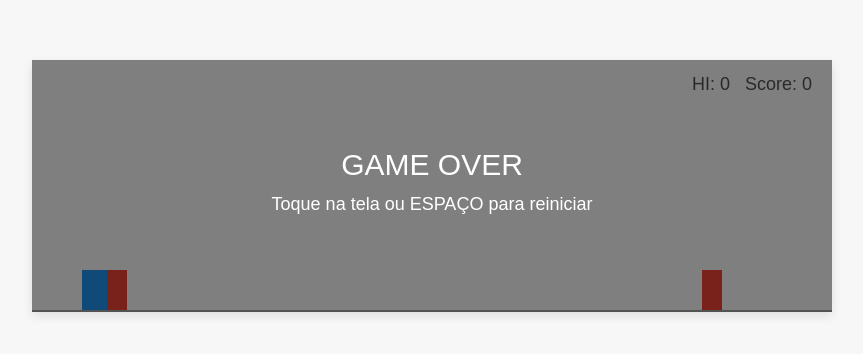
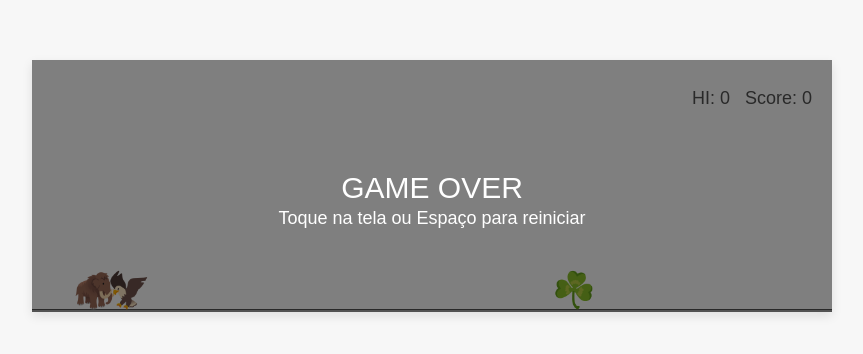
Before and after one commit to detiillimichel-max/Dino-Runner, a plain HTML site: page index.html in a window 1280 px wide. Shown: the part 214-568 px from the top of the page, without its empty margins (208-1071 px from the left). Drawn offline with Linux system fonts and the light colour scheme.

Commit message:
Refactor HTML and JavaScript for game enhancements

```diff
--- a/index.html
+++ b/index.html
@@ -2,15 +2,13 @@
 <html lang="pt-BR">
 <head>
     <meta charset="UTF-8">
-    <meta name="viewport" content="width=device-width, initial-scale=1.0, maximum-scale=1.0, user-scalable=no">
+    <meta name="viewport" content="width=device-width, initial-scale=1.0">
     <title>Dino Runner Clone</title>
     <style>
         * {
             margin: 0;
             padding: 0;
             box-sizing: border-box;
-            /* Evita zoom indesejado ao dar dois toques na tela do celular */
-            touch-action: manipulation;
         }
         body {
             background: #f7f7f7;
@@ -20,7 +18,7 @@
             height: 100vh;
             font-family: Arial, sans-serif;
             overflow: hidden;
-            padding: 10px;
+            touch-action: manipulation;
         }
         #gameCanvas {
             background: #fff;
@@ -39,7 +37,13 @@
 const canvas = document.getElementById("gameCanvas");
 const ctx = canvas.getContext("2d");
 
-// Contexto de Áudio para criar sons via código
+// Lista de obstáculos fornecida por você
+const obstacleEmojis = [
+    "🦛","🦒","🦍","🐒","🐆","🐪","🐫","🐦","🐓","🐔",
+    "🐣","🐤","🐥","  ","🦆","🦢","🦤","🦜","🦉","🦅",
+    "🌱","☘️","🍀","🪴","🌵","🌴","🌵","🔥","⚡","☀️"
+];
+
 let audioCtx = null;
 
 function initAudio() {
@@ -89,63 +93,65 @@ let highScore = localStorage.getItem("dinoHighScore") ? parseInt(localStorage.ge
 let gameOver = false;
 let gameSpeed = 5;
 
-// Configurações do Dinossauro (Bloco Azul)
+// Configurações do Personagem Principal (Mamute)
 const dino = {
     x: 50,
     y: 190,
-    width: 30,
-    height: 40,
+    width: 35,
+    height: 35,
     vy: 0,
     gravity: 0.6,
     jumpForce: -12,
-    isJumping: false
+    isJumping: false,
+    emoji: "🦣"
 };
 
-// Configurações dos Obstáculos (Blocos Vermelhos)
+// Configurações dos Obstáculos
 const obstacles = [];
 const obstacleConfig = {
-    width: 20,
-    height: 40,
+    width: 35,
+    height: 35,
     minInterval: 80,
     nextInterval: 100
 };
 let frameCount = 0;
 
-// Função principal de interação (Garante que funciona em PC e Celular)
 function handleAction() {
-    initAudio(); // Ativa áudio no primeiro clique
+    initAudio();
 
-    if (!gameOver && !dino.isJumping) {
+    if (!dino.isJumping && !gameOver) {
         dino.vy = dino.jumpForce;
         dino.isJumping = true;
         playSound('jump');
-    } else if (gameOver) {
+    }
+    if (gameOver) {
         resetGame();
     }
 }
 
-// Captura de comandos do Computador (Teclado)
 window.addEventListener("keydown", (e) => {
     if (e.code === "Space" || e.code === "ArrowUp") {
-        e.preventDefault(); // Evita que a página role para baixo ao apertar Espaço
+        e.preventDefault();
         handleAction();
     }
 });
 
-// Captura de comandos do Celular (Toque na Tela)
 window.addEventListener("touchstart", (e) => {
-    e.preventDefault(); // Evita comportamentos de zoom ou rolagem do navegador
+    e.preventDefault();
     handleAction();
 }, { passive: false });
 
 function spawnObstacle() {
     frameCount++;
     if (frameCount > obstacleConfig.nextInterval) {
+        const randomEmoji = obstacleEmojis[Math.floor(Math.random() * obstacleEmojis.length)];
+
         obstacles.push({
             x: canvas.width,
             y: canvas.height - obstacleConfig.height,
             width: obstacleConfig.width,
-            height: obstacleConfig.height
+            height: obstacleConfig.height,
+            emoji: randomEmoji
         });
         frameCount = 0;
         obstacleConfig.nextInterval = Math.floor(Math.random() * 60) + obstacleConfig.minInterval;
@@ -155,11 +161,9 @@ function spawnObstacle() {
 function update() {
     if (gameOver) return;
 
-    // Física do Dinossauro
     dino.vy += dino.gravity;
     dino.y += dino.vy;
 
-    // Colisão com o chão
     const groundY = canvas.height - dino.height;
     if (dino.y > groundY) {
         dino.y = groundY;
@@ -167,15 +171,14 @@ function update() {
         dino.isJumping = false;
     }
 
-    // Movimentação dos obstáculos
     for (let i = obstacles.length - 1; i >= 0; i--) {
         obstacles[i].x -= gameSpeed;
 
-        // Detecção de colisão
+        // Detecção de colisão (com margem de ajuste fino)
         if (
-            dino.x < obstacles[i].x + obstacles[i].width &&
-            dino.x + dino.width > obstacles[i].x &&
-            dino.y < obstacles[i].y + obstacles[i].height &&
+            dino.x + 5 < obstacles[i].x + obstacles[i].width &&
+            dino.x + dino.width - 5 > obstacles[i].x &&
+            dino.y + 5 < obstacles[i].y + obstacles[i].height &&
             dino.y + dino.height > obstacles[i].y
         ) {
             gameOver = true;
@@ -187,7 +190,6 @@ function update() {
             }
         }
 
-        // Remove obstáculos e soma pontos
         if (!gameOver && obstacles[i].x + obstacles[i].width < 0) {
             obstacles.splice(i, 1);
             score++;
@@ -203,14 +205,31 @@ function update() {
 function draw() {
     ctx.clearRect(0, 0, canvas.width, canvas.height);
 
-    // Desenha o Dinossauro (Retângulo Azul)
-    ctx.fillStyle = "#2196F3";
-    ctx.fillRect(dino.x, dino.y, dino.width, dino.height);
+    // Desenha a linha do chão
+    ctx.strokeStyle = "#535353";
+    ctx.lineWidth = 2;
+    ctx.beginPath();
+    ctx.moveTo(0, canvas.height);
+    ctx.lineTo(canvas.width, canvas.height);
+    ctx.stroke();
 
-    // Desenha os Obstáculos (Retângulos Vermelhos)
-    ctx.fillStyle = "#F44336";
+    ctx.textBaseline = "top";
+
+    // DESENHA O MAMUTE ESPELHADO (Para olhar para a direita)
+    ctx.save(); // Salva o estado atual do canvas
+    ctx.font = `${dino.height}px Arial`;
+    // Move a origem para a posição X do mamute mais a sua largura para o espelhamento funcionar no lugar certo
+    ctx.translate(dino.x + dino.width, dino.y);
+    ctx.scale(-1, 1); // Inverte horizontalmente
+    ctx.textAlign = "left";
+    ctx.fillText(dino.emoji, 0, 0); // Desenha na posição corrigida
+    ctx.restore(); // Restaura o canvas para o padrão para não afetar os outros elementos
+
+    // Desenha os Obstáculos Aleatórios (Olhando para a esquerda normalmente)
+    ctx.textAlign = "left";
     for (let obs of obstacles) {
-        ctx.fillRect(obs.x, obs.y, obs.width, obs.height);
+        ctx.font = `${obs.height}px Arial`;
+        ctx.fillText(obs.emoji, obs.x, obs.y);
     }
 
     // Desenha a Pontuação Atual e o Recorde
@@ -229,7 +248,7 @@ function draw() {
         ctx.textAlign = "center";
         ctx.fillText("GAME OVER", canvas.width / 2, canvas.height / 2 - 10);
         ctx.font = "18px Arial";
-        ctx.fillText("Toque na tela ou ESPAÇO para reiniciar", canvas.width / 2, canvas.height / 2 + 25);
+        ctx.fillText("Toque na tela ou Espaço para reiniciar", canvas.width / 2, canvas.height / 2 + 25);
     }
 }
 
```
